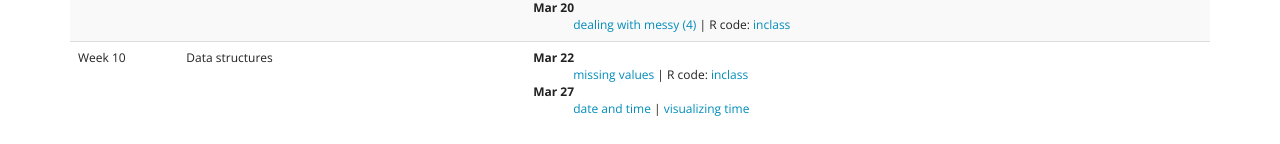
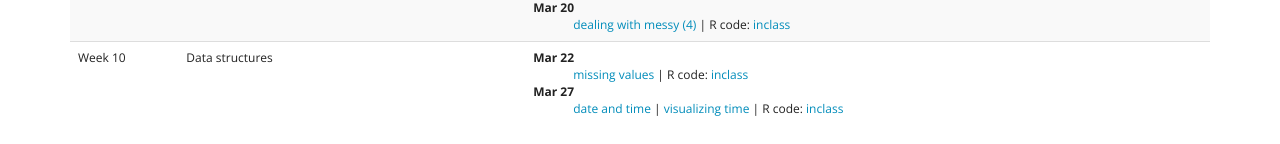
Before and after one commit to Stat480-at-ISU/Stat480-at-ISU.github.io-2019, a Jekyll site: the page built from schedule.html, in a window 1280 px wide. Shown: the part 903-1047 px from the top of the page. Built offline with Jekyll 4.4.1, drawn with Linux system fonts in a browser that asks for light colours.

Commit message:
link to R code

```diff
--- a/schedule.html
+++ b/schedule.html
@@ -138,7 +138,7 @@ slides: <a href="../materials/02_reading-files/01_ascii.html" target=_blank>read
           <dd>   <a href="../materials/03_tidyverse/09_missing-values.html" target=_blank>missing values</a> | R code: <a href="code/mar22-inclass.R">inclass</a>
           </dd>
           <dt>Mar 27</dt>
-          <dd> <a href="../materials/04_data-structures/01_data-and-time.html" target=_blank>date and time</a> | <a href="../materials/04_data-structures/02_time-series.html" target=_blank>visualizing time</a>
+          <dd> <a href="../materials/04_data-structures/01_data-and-time.html" target=_blank>date and time</a> | <a href="../materials/04_data-structures/02_time-series.html" target=_blank>visualizing time</a> | R code: <a href="code/mar27-inclass.R">inclass</a>
           </dd>
 
           </dl>
```
